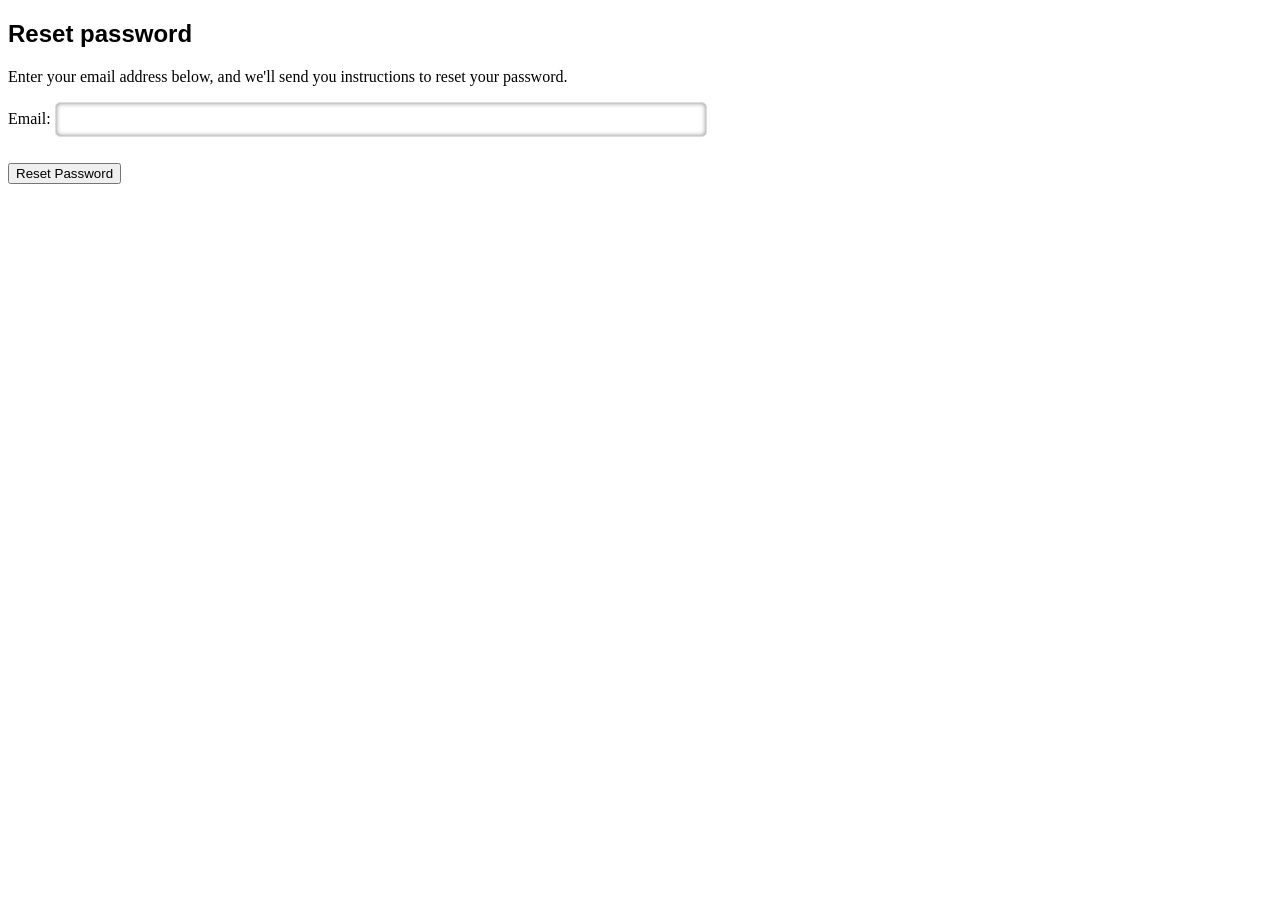
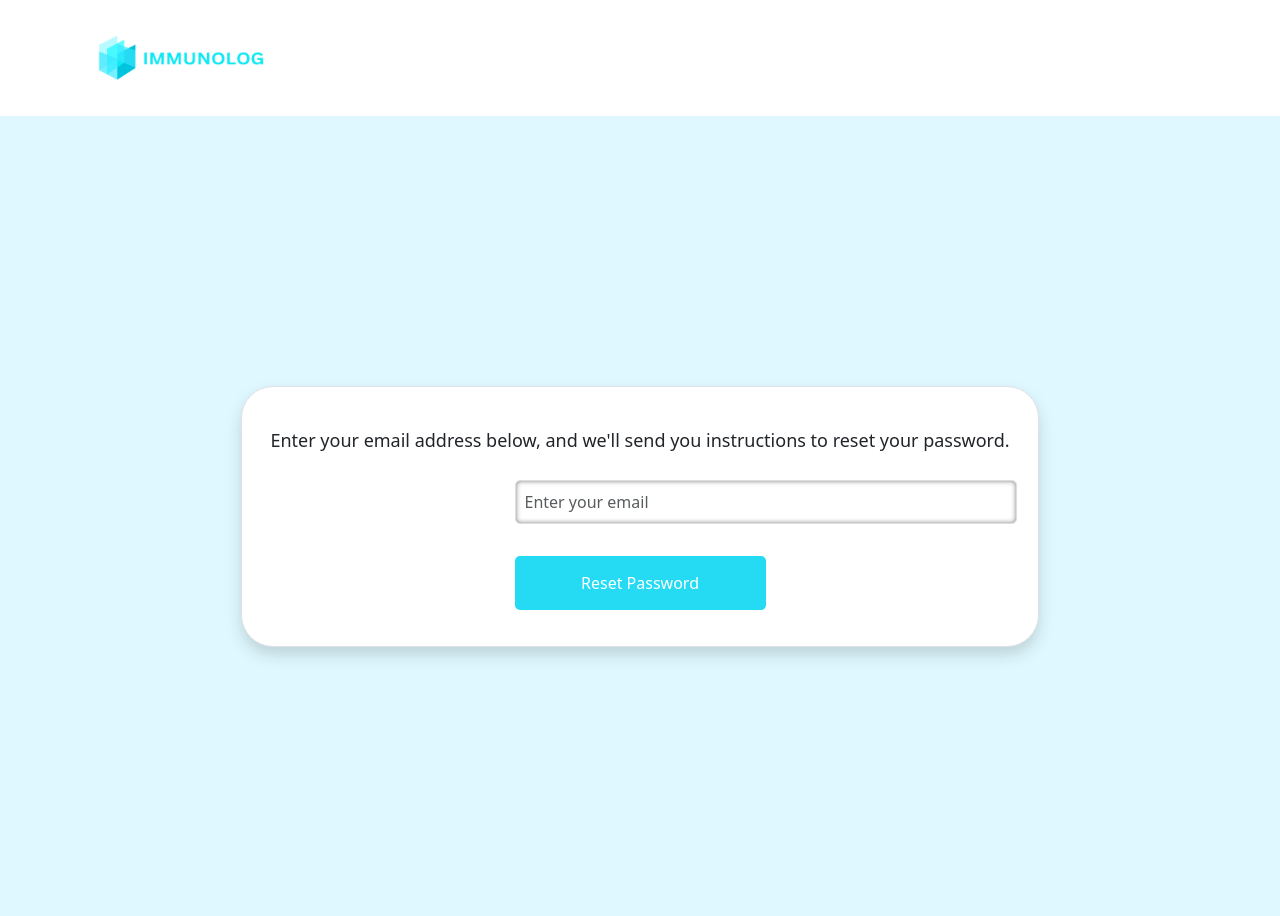
Before and after one commit to kure690/Immunolog, a Django app: page /reset_password/ in a window 1280 px wide. Before the commit the page ends 184 px from the top, so only its background shows below. Run offline with Django 5.2, Linux system fonts and the light colour scheme.

Commit message:
pulled specific files from therese branch

```diff
--- a/templates/authentication/resetpass.html
+++ b/templates/authentication/resetpass.html
@@ -2,46 +2,103 @@
 <html lang="en">
 <head>
     <meta charset="UTF-8">
+    <meta http-equiv="X-UA-Compatible" content="IE=edge">
     <meta name="viewport" content="width=device-width, initial-scale=1.0">
-    <title>Password Reset</title>
-    <meta name="description" content="">
-    <meta name="viewport" content="width=device-width, initial-scale=1">
-    <link rel="stylesheet" href="">
-    <!-- Add your CSS links or styles here -->
+    <title>Immunolog - Home</title>
+    {% load static %}
+    <link rel="stylesheet" href="{% static 'css/style.css' %}">
+    <link rel="stylesheet" href="https://cdnjs.cloudflare.com/ajax/libs/font-awesome/6.0.0-beta3/css/all.min.css">
+    <link href="https://cdn.jsdelivr.net/npm/bootstrap@5.3.3/dist/css/bootstrap.min.css" rel="stylesheet" integrity="sha384-QWTKZyjpPEjISv5WaRU9OFeRpok6YctnYmDr5pNlyT2bRjXh0JMhjY6hW+ALEwIH" crossorigin="anonymous">
     <style>
-        /* Add your custom CSS styles here */
+        /* Custom modal width and centering */
+        .modal-dialog {
+            max-width: 80%;
+            margin: auto;
+        }
+        .modal-content {
+            width: 100%;
+        }
     </style>
 </head>
-<body>
-      <div>
-
-
-
+<body class="d-flex flex-column min-vh-100">
+    <header>
+        <div class="head-section">
+            <nav class="navbar navbar-expand-lg">
                 <div class="container">
-        <h2 style="
-            font-family: 'Jua', sans-serif;
-          "
-          > Reset password </h2>
+                    <div class="featured-image">
+                        <a href="{% url 'home' %}">
+                            <img src="{% static 'images/Immunolog-logo.png' %}" alt="Immunolog" width="200" height="100">
+                        </a>
+                    </div>
+                </div>
+            </nav>
+        </div>
+    </header>
+    <div class="container my-auto">
+        <div class="container d-flex justify-content-center align-items-center min-vh-100">
+            <div class="row border rounded-5 p-3 bg-white shadow box-area">
+                <div class="col-md-12 rounded-4 d-flex justify-content-center align-items-center flex-column left-box" style="padding-top: 24px;">
                     <p>Enter your email address below, and we'll send you instructions to reset your password.</p>
-        <form method="post">
+                    <form method="post" id="reset-password-form">
                         {% csrf_token %}
                         <div class="form-group">
-                <label for="id_email">Email:</label>
-                <input type="email" name="email" id="id_email" class="form-control" requiredplaceholder="Enter your email" required style="width: 50%;
+                            <input type="email" name="email" id="id_email" class="form-control" required placeholder="Enter your email" required
+                            style="width: 200%;
                             padding: 9px;
                             border: 1px solid #ddd;
                             border-radius: 5px;
                             margin-bottom: 8px;
-                box-shadow: inset 0 0 5px rgba(0, 0, 0, 0.5);
-                ">
+                            box-shadow: inset 0 0 5px rgba(0, 0, 0, 0.5);">
                         </div>
                         <br>
-            <button>
-              Reset Password
-          </button>
+                        <button type="submit">Reset Password</button>
                     </form>
                 </div>
+            </div>
+        </div>
+    </div>
+
+    {% comment %} Modal {% endcomment %}
+    <div class="modal fade" id="resetPasswordModal" tabindex="-1" aria-labelledby="resetPasswordModalLabel" aria-hidden="true">
+        <div class="modal-dialog">
+            <div class="modal-content">
+                <div class="modal-header">
+                    <h5 class="modal-title" id="resetPasswordModalLabel">PASSWORD RESET SENT</h5>
+                    <button type="button" class="btn-close" data-bs-dismiss="modal" aria-label="Close"></button>
+                </div>
+                <div class="modal-body">
+                    <p>We have sent you instructions via email on how to set your password. If there is an account associated with the email you provided, you should expect to receive these instructions shortly.</p>
+                </div>
+                <div class="modal-footer">
+                    <button type="button" class="btn btn-primary" onclick="window.location.href='/'">Sign In</button>
+                </div>
+            </div>
+        </div>
+    </div>
+
+    <script src="https://code.jquery.com/jquery-3.6.0.min.js"></script>
+    <script src="https://cdn.jsdelivr.net/npm/@popperjs/core@2.11.6/dist/umd/popper.min.js"></script>
+    <script src="https://cdn.jsdelivr.net/npm/bootstrap@5.3.3/dist/js/bootstrap.min.js"></script>
     <script>
+        $(document).ready(function() {
+            $('#reset-password-form').on('submit', function(event) {
+                event.preventDefault();
+                $.ajax({
+                    type: 'POST',
+                    url: '{% url "reset_password" %}',
+                    data: {
+                        email: $('#id_email').val(),
+                        csrfmiddlewaretoken: $('input[name=csrfmiddlewaretoken]').val()
+                    },
+                    success: function(response) {
+                        $('#resetPasswordModal').modal('show');
+                    },
+                    error: function(response) {
+                        alert('An error occurred. Please try again.');
+                    }
+                });
+            });
+        });
     </script>
 </body>
 </html>
```
Lines whose indentation alone changed are shown as unchanged.
